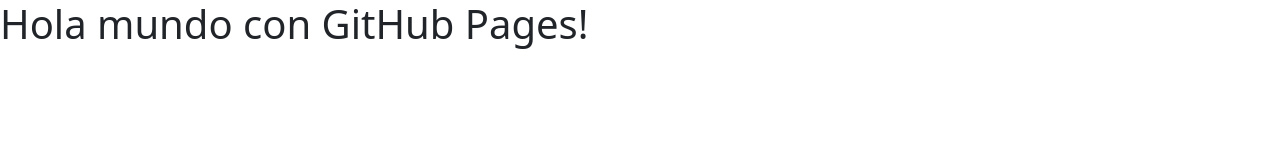
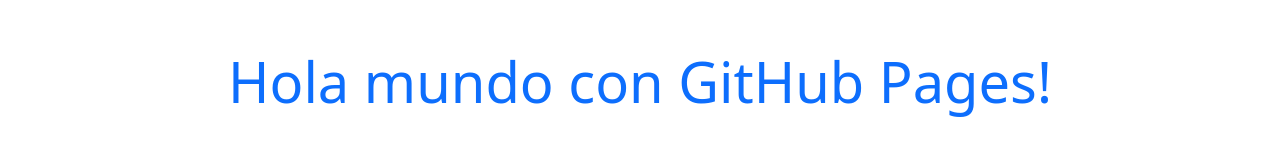
Before and after one commit to 05JackGB/05jackgb.github.io, a plain HTML site: page index.html in a window 1280 px wide. Drawn offline with nearby package versions, Linux system fonts and the light colour scheme.

Commit message:
Creando website de JacksonGB

```diff
--- a/index.html
+++ b/index.html
@@ -8,10 +8,10 @@
     <!-- Bootstrap CSS -->
     <link href="https://cdn.jsdelivr.net/npm/bootstrap@5.1.3/dist/css/bootstrap.min.css" rel="stylesheet" integrity="sha384-1BmE4kWBq78iYhFldvKuhfTAU6auU8tT94WrHftjDbrCEXSU1oBoqyl2QvZ6jIW3" crossorigin="anonymous">
 
-    <title>Hello, world!</title>
+    <title>JacksonGB WebSite</title>
   </head>
   <body>
-    <h1>Hola mundo con GitHub Pages!</h1>
+    <h1 class="text-center mt-5 display-4 text-primary">Hola mundo con GitHub Pages!</h1>
 
     <!-- Optional JavaScript; choose one of the two! -->
 
```
